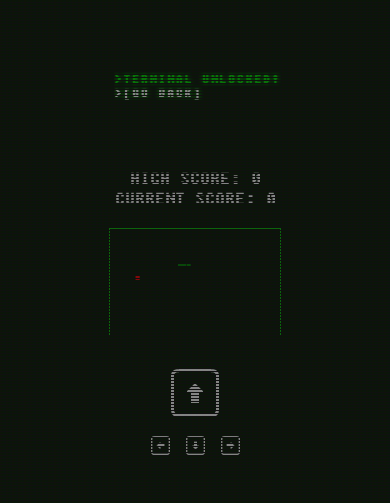
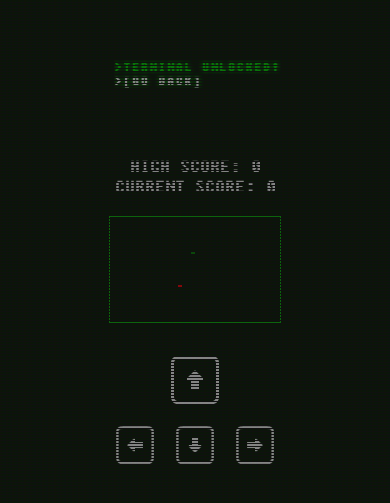
Before and after one commit to rielara/terminal-portfolio, a plain HTML site: page secret.html in a window 390 px wide. Shown: the part 157-660 px from the top of the page. Drawn offline with Linux system fonts and the light colour scheme.

Commit message:
Update secret.html

```diff
--- a/secret.html
+++ b/secret.html
@@ -48,6 +48,8 @@
     .arrow-row img {
       margin: 0 5px;
       cursor: pointer;
+      width: 50px;
+      height: 50px;
     }
 
     .col.two {
@@ -92,8 +94,8 @@
       }
 
       .arrow-row img {
-        width: 30px;
-        height: 30px;
+        width: 50px;
+        height: 50px;
       }
     }
 
@@ -111,8 +113,8 @@
       }
 
       .arrow-row img {
-        width: 25px;
-        height: 25px;
+        width: 50px;
+        height: 50px;
       }
     }
   </style>
@@ -314,15 +316,12 @@
       }
     });
 
-    for (var i = 0; i < snake.maxCells; i++) {
-      snake.cells.push({ x: snake.x - i * grid, y: snake.y });
+    function gameLoop() {
+      processGame();
+      setTimeout(gameLoop, 100);
     }
 
-    placeApple();
-
-    setInterval(processGame, 100);
-
-    document.getElementById('high-score-value').textContent = highScore;
+    gameLoop();
   </script>
 </body>
 
```
